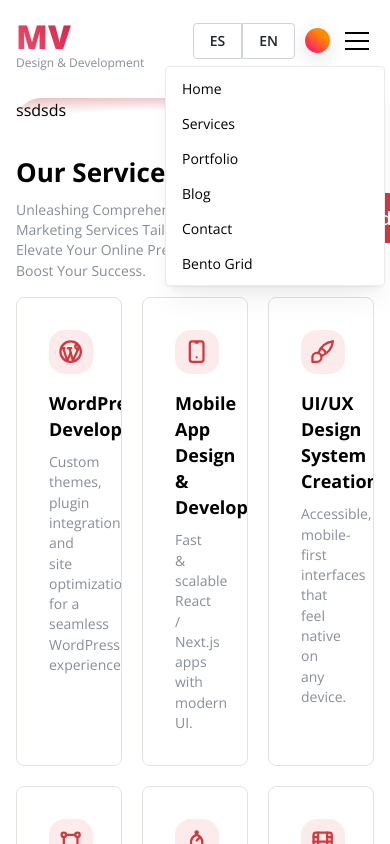
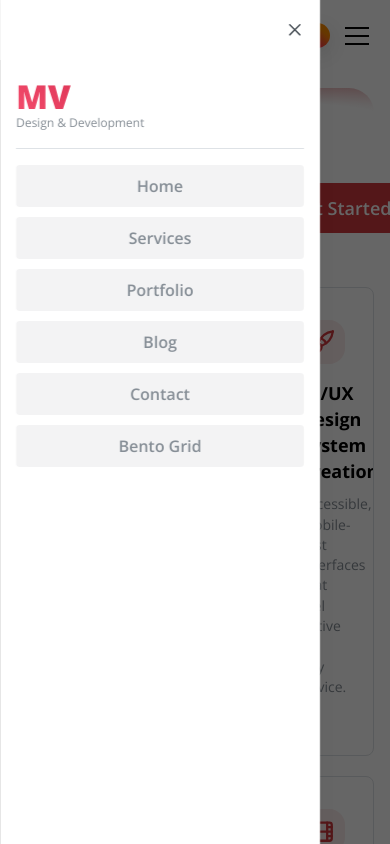
Before and after one commit to mvera8/tincho-portfolio-react, a React (Vite) app: page /test in a window 390 px wide. Both pictures are taken after a click on the button 356 px from the left and 40 px from the top of the page. Shown: the top 844 px of the page. Built offline with nearby package versions, Linux system fonts and the light colour scheme.

Commit message:
first-commit-extended 25

```diff
--- a/src/components/Logo.jsx
+++ b/src/components/Logo.jsx
@@ -1,4 +1,5 @@
 import { Image, Text, useMantineColorScheme, Flex } from '@mantine/core';
+import { isMobile } from 'react-device-detect';
 import PropTypes from 'prop-types';
 import classes from './Logo.module.css';
 import T from '../i18n/T.jsx';
@@ -26,7 +27,7 @@ export const Logo = ({ type = 'image' }) => {
 
 	case 'gradient':
 		return (
-			<Flex direction="column" py="xs">
+			<Flex direction="column" pt={isMobile ? 0 : 'xs'}>
 				<Text
 					size="xl"
 					fw={900}
--- a/src/components/Navbar.jsx
+++ b/src/components/Navbar.jsx
@@ -3,13 +3,15 @@ import {
 	Container,
 	Grid,
 	Group,
-	Menu,
 	Burger,
+	Drawer,
+	Divider,
 } from '@mantine/core';
 import { Each, Logo, ThemeToggleOrb } from '../components';
 import { useLocation } from 'react-router-dom';
 import { useI18n } from '../i18n/useI18n.js';
 import T from '../i18n/T.jsx';
+import { useDisclosure } from '@mantine/hooks';
 
 const items = [
 	{ path: '/', name: <T k="navbar.home" /> },
@@ -25,6 +27,7 @@ const items = [
 ];
 
 export const Navbar = () => {
+	const [opened, { open, close }] = useDisclosure(false);
 	const location = useLocation();
 	const { lang, setLang } = useI18n();
 
@@ -87,34 +90,38 @@ export const Navbar = () => {
 							{/* Toggle tema */}
 							<ThemeToggleOrb />
 
+							{/* mobile menu */}
+							<Burger onClick={open} aria-label="Toggle navigation" hiddenFrom="lg" />
+						</Group>
+					</Grid.Col>
+				</Grid>
+			</Container>
 
-
-							{/* mobile menu */}
-							<Menu shadow="md" width={220}>
-								<Menu.Target>
-									<Burger aria-label="Abrir menú" hiddenFrom="lg" />
-								</Menu.Target>
-								<Menu.Dropdown>
+			<Drawer opened={opened} onClose={close} size="xs">
+				<Logo type="gradient" />
+				<Divider my="md" />
 				<Each
 					of={items}
 					render={(item, index) =>
 						item.name && (
-												<Menu.Item
+							<Button
 								key={index}
+								size="md"
 								component="a"
 								href={item.path}
+								color={location.pathname === item.path ? 'red' : 'gray'}
+								variant="light"
+								mb="xs"
+								fullWidth
 							>
 								{item.name}
-												</Menu.Item>
+							</Button>
 						)
 					}
 				/>
-								</Menu.Dropdown>
-							</Menu>
-						</Group>
-					</Grid.Col>
-				</Grid>
-			</Container>
+			</Drawer>
+
+
 		</header>
 	);
 };
--- a/src/sections/BlogSection.jsx
+++ b/src/sections/BlogSection.jsx
@@ -1,6 +1,8 @@
-import { Image, SimpleGrid, Title } from '@mantine/core';
+import { ActionIcon, Group, Image, SimpleGrid, Title } from '@mantine/core';
 import { CardLink, Each, MvSection, SectionTitle } from '../components';
 import { useI18n } from '../i18n/useI18n.js';
+import { isMobile } from 'react-device-detect';
+import { IconArrowUpRight } from '@tabler/icons-react';
 import T from '../i18n/T.jsx';
 
 export const BlogSection = () => {
@@ -22,7 +24,20 @@ export const BlogSection = () => {
 					render={({ title, image, slug }, idx) => {
 						return (
 							<CardLink key={idx} link={`/blog/${slug}`}>
-								<Title p="xs" order={3} c="gray">{title}</Title>
+								<Group justify="flex-end" wrap="nowrap" gap={isMobile ? 'xs' : 'xl'}>
+									<Title p="xs" order={3} c="gray" mb="md">{title}</Title>
+									<ActionIcon
+										variant="light"
+										color="red"
+										radius="xl"
+										size="xl"
+										mb="md"
+										component="button"
+										href={`/blog/${slug}`}
+										aria-label={title}>
+										<IconArrowUpRight size={22} />
+									</ActionIcon>
+								</Group>
 								<Image radius="md" src={`/${image}.webp`} alt={title} />
 							</CardLink>
 						);
--- a/src/sections/HeroSection.jsx
+++ b/src/sections/HeroSection.jsx
@@ -2,6 +2,7 @@ import { Card, Grid, Group, Stack, Text, useMantineColorScheme } from '@mantine/
 import { IconArrowDownDashed, IconArrowRight } from '@tabler/icons-react';
 import { Each, MvButton, MvImage, MvSection, TextDimmed, TextDisplay, TextList } from '../components';
 import { useI18n } from '../i18n/useI18n.js';
+import { isMobile } from 'react-device-detect';
 import T from '../i18n/T.jsx';
 
 export const HeroSection = () => {
@@ -24,7 +25,7 @@ export const HeroSection = () => {
 						<MvButton
 							text={<T k="home.cta1" />}
 							link="/contact"
-							variant="white"
+							variant={isMobile ? 'filled' : 'white'}
 							Icon={IconArrowRight}
 						/>
 						<MvButton
```
Also changed, not shown: info.txt. Lines whose indentation alone changed are shown as unchanged.
